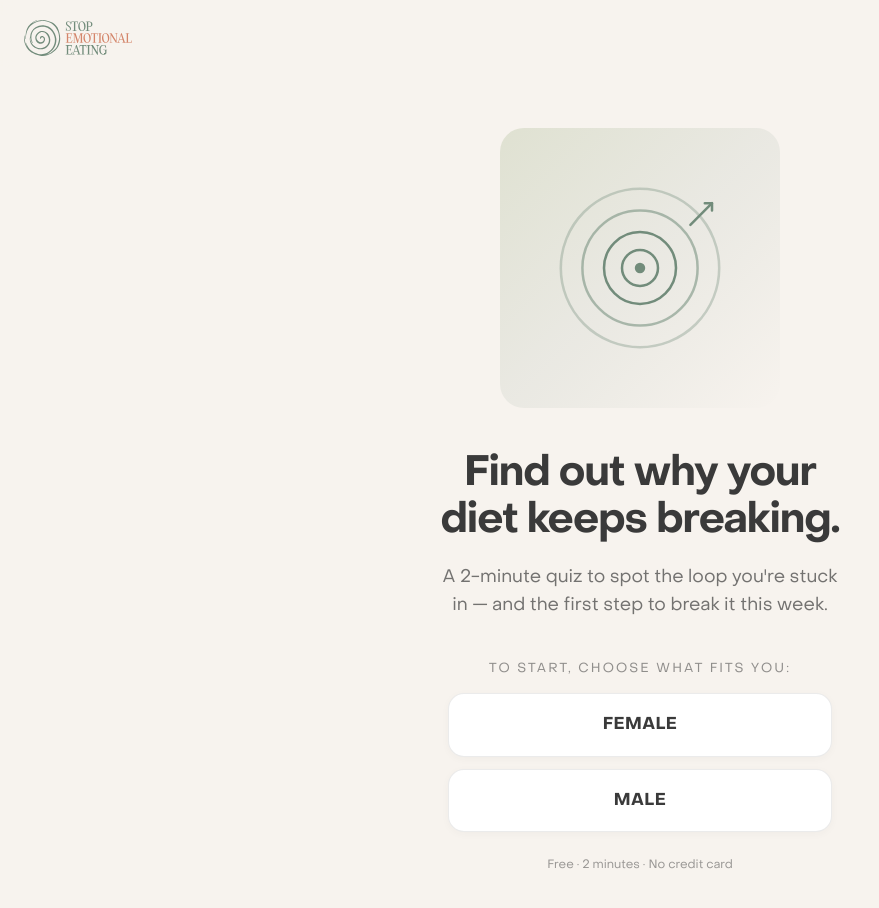
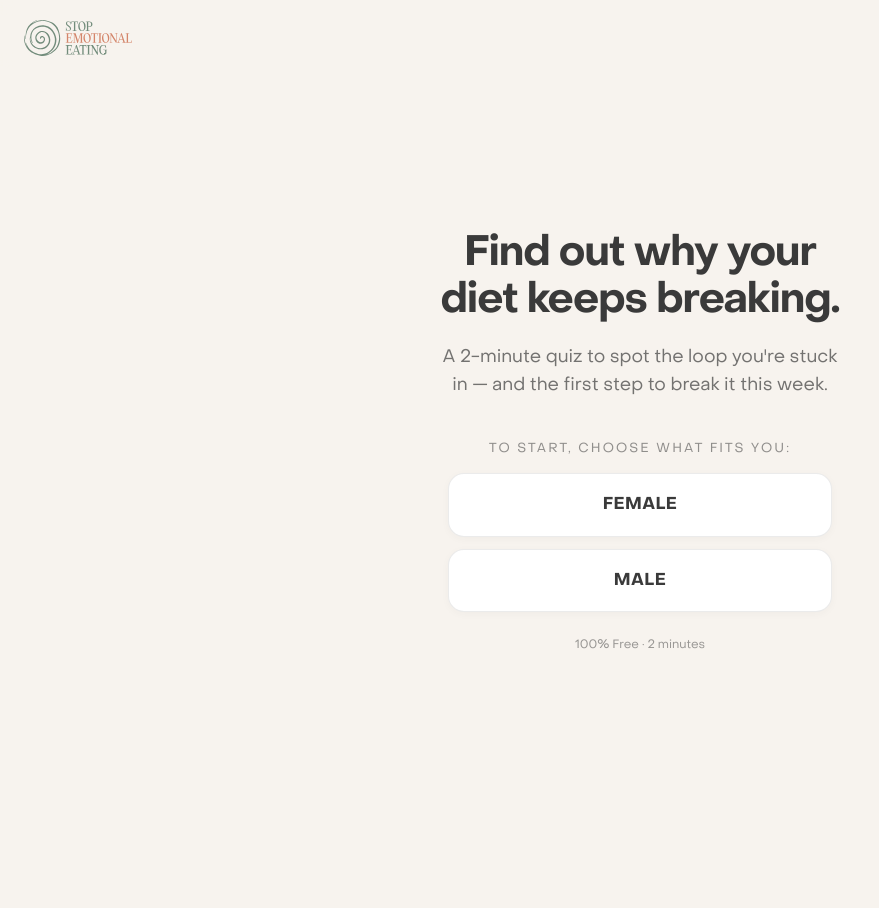
Before and after one commit to stefanpopadic/stop-emotional-eating, a React (Vite) app: page / in a window 1280 px wide. Shown: the top 908 px of the page, without its empty margins (0-879 px from the left). After the commit the page ends 800 px from the top, so only its background shows below. Built offline with nearby package versions, Linux system fonts and the light colour scheme.

Commit message:
tweak: drop intro illustration, change microcopy to 100% Free

```diff
--- a/src/pages/Quiz.tsx
+++ b/src/pages/Quiz.tsx
@@ -303,19 +303,6 @@ export function Quiz() {
               transition={{ duration: 0.45 }}
               className="text-center"
             >
-              {/* Illustration */}
-              <div className="mx-auto w-full max-w-[280px] aspect-square rounded-3xl bg-gradient-to-br from-sage-mist/30 via-deep-sage/10 to-warm-linen flex items-center justify-center text-deep-sage mb-8 sm:mb-10 p-8">
-                <svg viewBox="0 0 120 120" fill="none" stroke="currentColor" strokeWidth="1.4" strokeLinecap="round" strokeLinejoin="round" className="w-full h-full">
-                  <circle cx="60" cy="60" r="44" opacity="0.35" />
-                  <circle cx="60" cy="60" r="32" opacity="0.55" />
-                  <circle cx="60" cy="60" r="20" />
-                  <path d="M60 60 m -10 0 a 10 10 0 1 0 20 0 a 10 10 0 1 0 -20 0" />
-                  <circle cx="60" cy="60" r="2.2" fill="currentColor" />
-                  <path d="M88 36 L 100 24" />
-                  <path d="M100 24 L 96 24 M100 24 L 100 28" />
-                </svg>
-              </div>
-
               <h1 className="font-sans font-bold text-[28px] sm:text-4xl md:text-[42px] text-soft-black leading-[1.12] tracking-tight mb-4 sm:mb-5 text-balance">
                 {currentStep.headline}
               </h1>
@@ -340,7 +327,7 @@ export function Quiz() {
               </div>
 
               <p className="mt-6 font-sans text-xs text-soft-black/50">
-                Free · 2 minutes · No credit card
+                100% Free · 2 minutes
               </p>
             </motion.div>
           </div>
```
